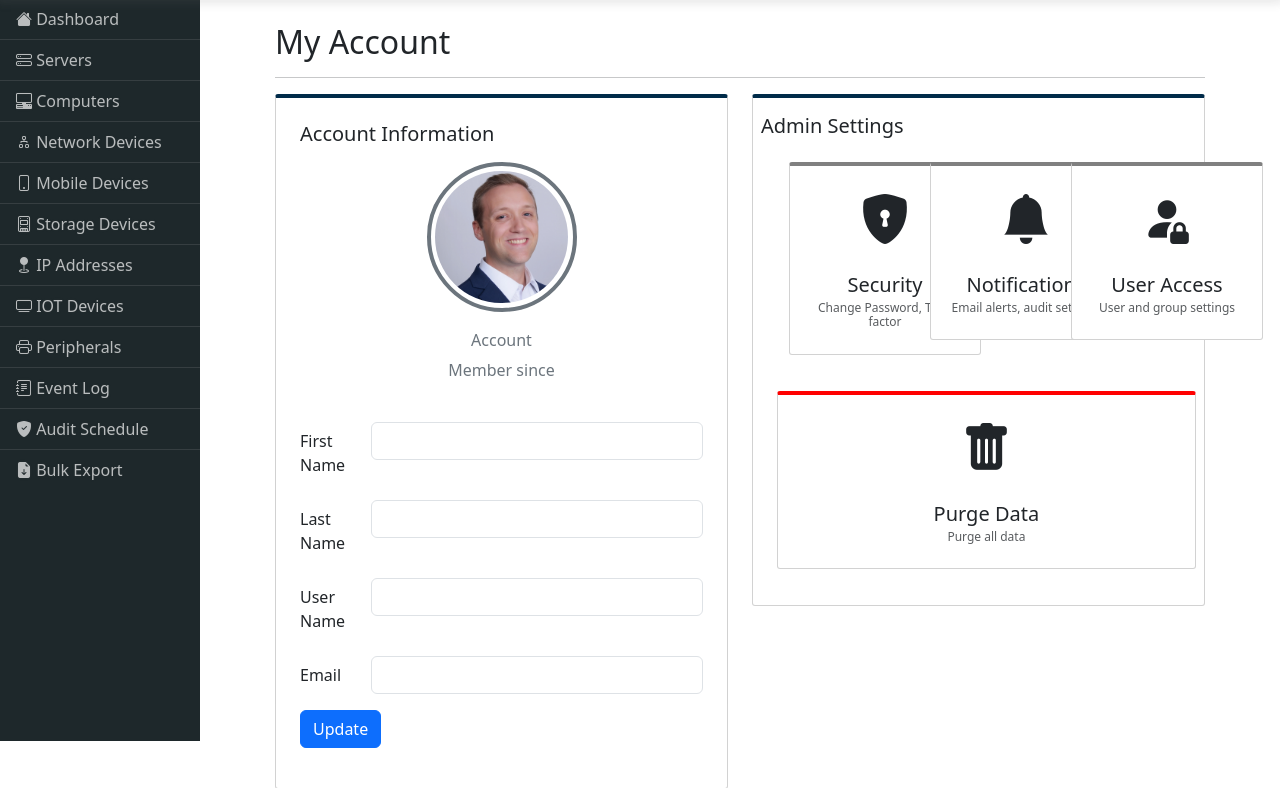
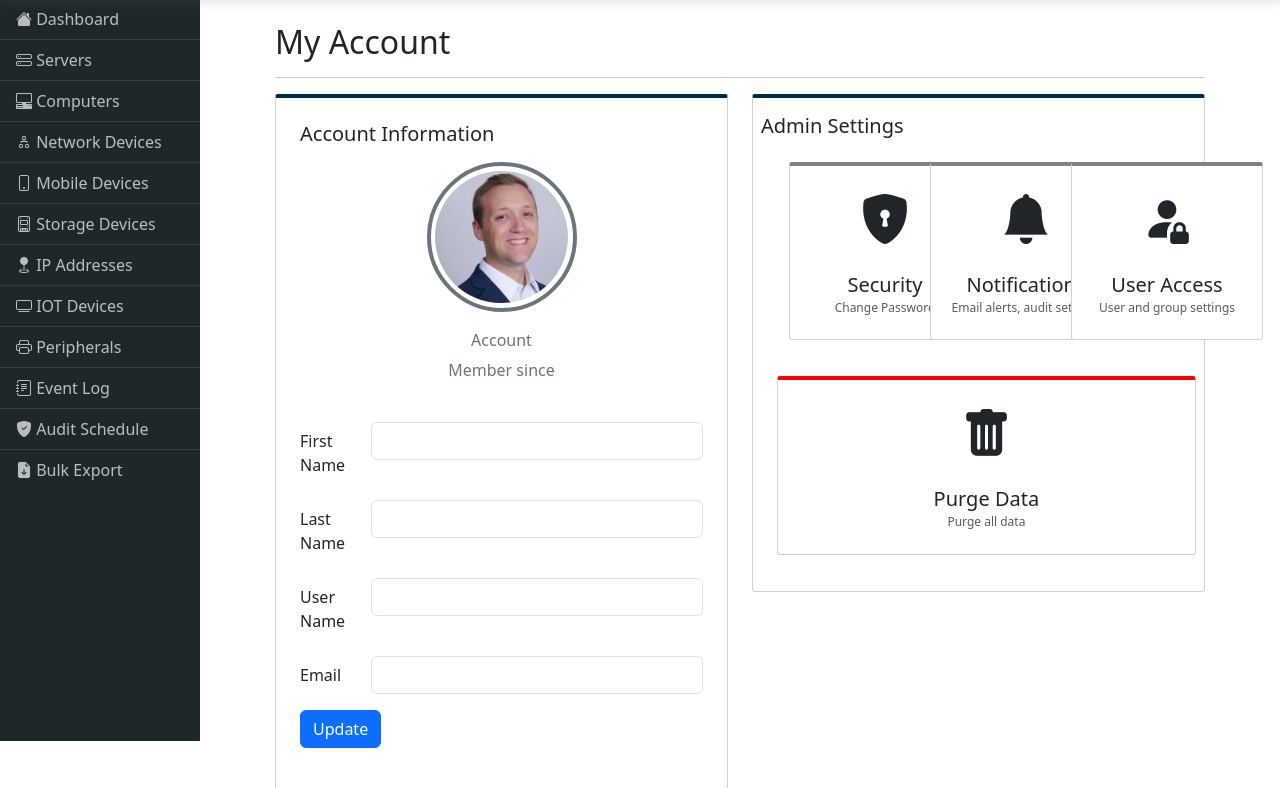
Before and after one commit to MorganServer/asset360, a PHP site: page /my_account/index.php in a window 1280 px wide. Shown: the part 59-847 px from the top of the page. Run offline with PHP 8.4, Linux system fonts and the light colour scheme; the visitor is signed in with stand-in values (Sample User, id 1); data that the repository does not hold is empty.

Commit message:
ASSET-6 - updating - 2.27

```diff
--- a/my_account/index.php
+++ b/my_account/index.php
@@ -135,7 +135,7 @@ if(isLoggedIn() == false) {
             <div class="card-body">
                 <p class="card-text text-center" style="font-size: 50px;"><i class="bi bi-shield-lock-fill"></i></p>
                 <h5 class="card-title text-center">Security</h5>
-                <h6 class="card-subtitle mb-2 text-body-secondary text-center" style="font-size: 12px;">Change Password, Two-factor</h6>
+                <h6 class="card-subtitle mb-2 text-body-secondary text-center" style="font-size: 12px;">Change Password</h6>
                 <a href="<?php echo BASE_URL; ?>/my_account/security/" class="stretched-link"></a>
             </div>
         </div>
```
